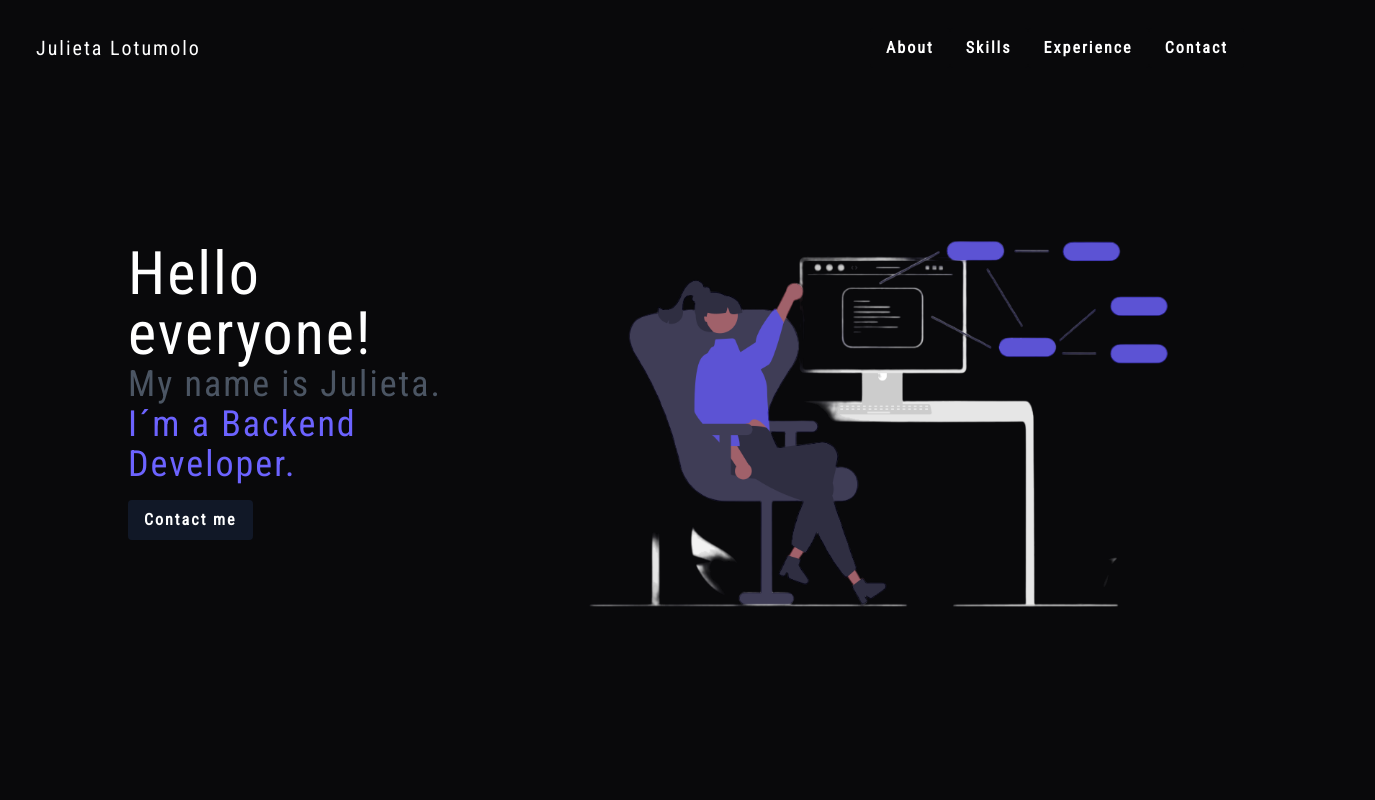
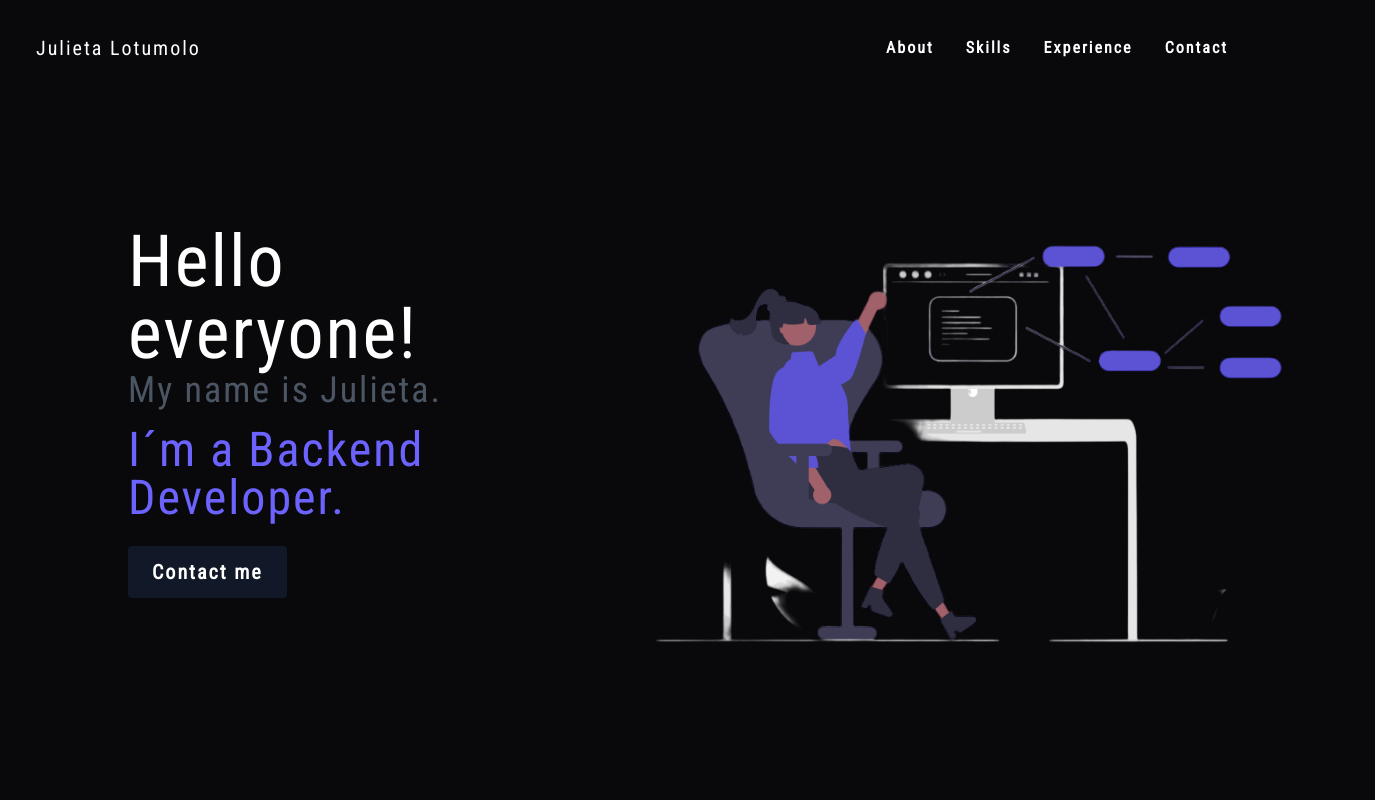
Before and after one commit to lotjulieta/julieta-lotumolo, a React (Vite) app: page / in a window 1280 px wide. Shown: the top 800 px of the page, 1375 px wide, since content can reach past the window. Built offline with nearby package versions, Linux system fonts and the light colour scheme.

Commit message:
changes in banner

```diff
--- a/src/components/shared/Portada.jsx
+++ b/src/components/shared/Portada.jsx
@@ -1,4 +1,3 @@
-
 export default function Portada() {
 
   const handleClick = () => {
@@ -12,15 +11,16 @@ export default function Portada() {
   return (
     <section className="bg-zinc-950 text-white py-10 lg:py-10 md:mt-12 md:mr-12 sm:mt-14">
       <div className="container mx-auto flex flex-col lg:flex-row items-center justify-center">
-        <div className="lg:w-2/3">
-          <h1 className="animate__animated animate__bounceInDown sm:text-8xl md:text-4xl lg:text-6xl text-center lg:text-left">Hello everyone!</h1>
-          <p style={{ color: '#4b5563'}} className="animate__animated animate__bounceInLeft text-xl sm:text-6xl lg:text-4xl leading-relaxed text-center lg:text-left">
+        <div className="lg:w-2/3 lg:mr-12">
+          <h1 className="animate__animated animate__bounceInDown text-5xl sm:text-5xl md:text-6xl lg:text-7xl text-center lg:text-left">Hello everyone!</h1>
+          <div className="lg:flex lg:flex-col lg:justify-between lg:h-full">
+            <p style={{ color: '#4b5563'}} className="animate__animated animate__bounceInLeft text-3xl sm:text-4xl lg:text-4xl leading-relaxed text-center lg:text-left lg:mb-4">
               My name is Julieta.
             </p>
-          <p className="animate__animated animate__bounceInLeft text-xl sm:text-6xl lg:text-4xl leading-relaxed text-center lg:text-left" style={{ color: '#6C63FF'}}>I´m a Backend Developer.</p>
+            <p className="animate__animated animate__bounceInLeft text-3xl sm:text-4xl lg:text-5xl leading-relaxed text-center lg:text-left" style={{ color: '#6C63FF'}}>I´m a Backend Developer.</p>
             <div className="flex justify-center lg:justify-start">
               <button
-              className="bg-gray-900 hover:bg-zinc-950 text-white font-bold py-2 px-4 rounded focus:outline-none focus:shadow-outline mt-4 mb-16"
+                className="bg-gray-900 hover:bg-zinc-950 text-white font-bold py-3 px-6 rounded focus:outline-none focus:shadow-outline mt-6 mb-16 text-xl"
                 type="button"
                 onClick={handleClick}
               >
@@ -28,8 +28,9 @@ export default function Portada() {
               </button>
             </div>
           </div>
-        <div>
-  <img src="/images/undraw_Software_engineer_re_tnjc-Photoroom.png-Photoroom.png" alt="Your Image" className="mx-auto lg:mx-0 w-full lg:w-auto lg:h-auto sm:mb-20 md:mb-0" style={{ maxWidth: '125%', maxHeight: '125%' }} />
+        </div>
+        <div className="lg:pl-12 lg:mt-0 mt-8">
+          <img src="/images/undraw_Software_engineer_re_tnjc-Photoroom.png-Photoroom.png" alt="Your Image" className="mx-auto lg:mx-0 w-full lg:w-auto lg:h-auto sm:mb-20 md:mb-0" style={{ maxWidth: '150%', maxHeight: '150%' }} />
         </div>
       </div>
     </section>
```
Also changed, not shown: 4 other files (tests, documents, lock files or other folders). Lines whose indentation alone changed are shown as unchanged.
